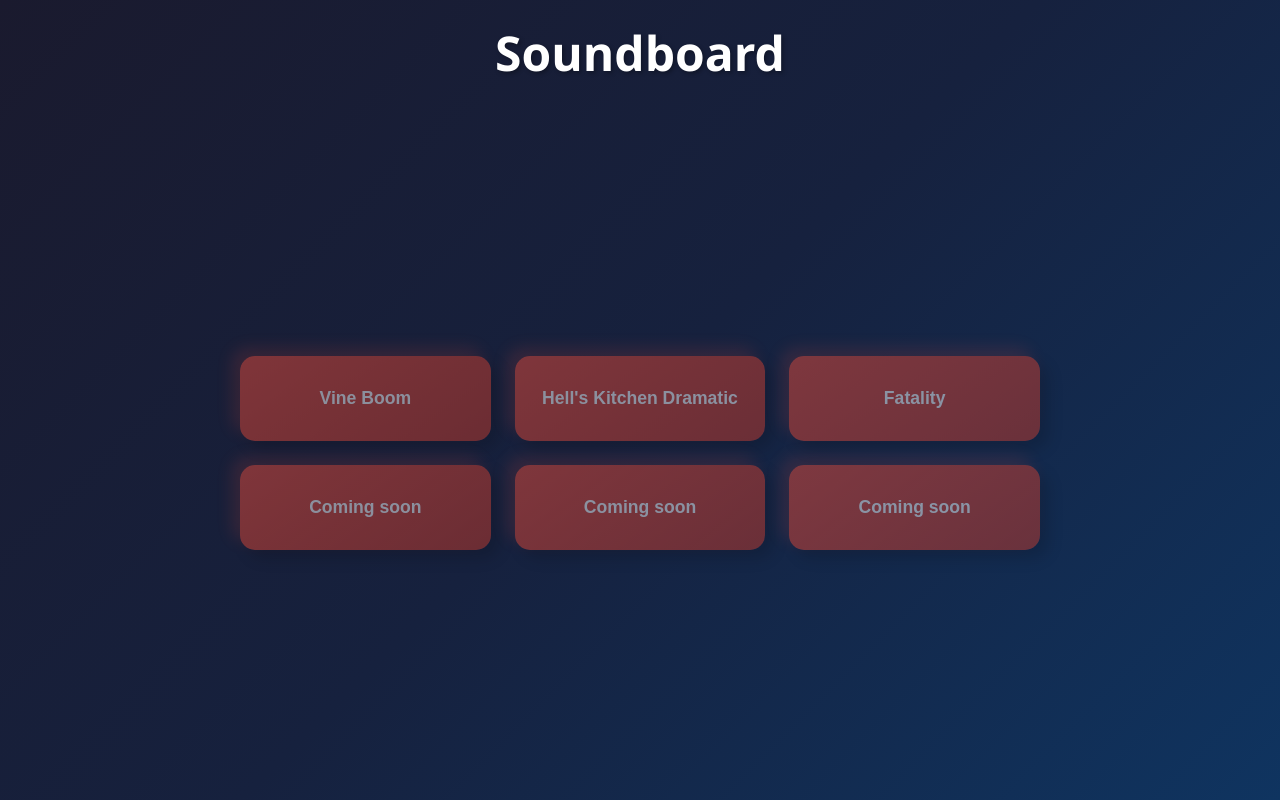
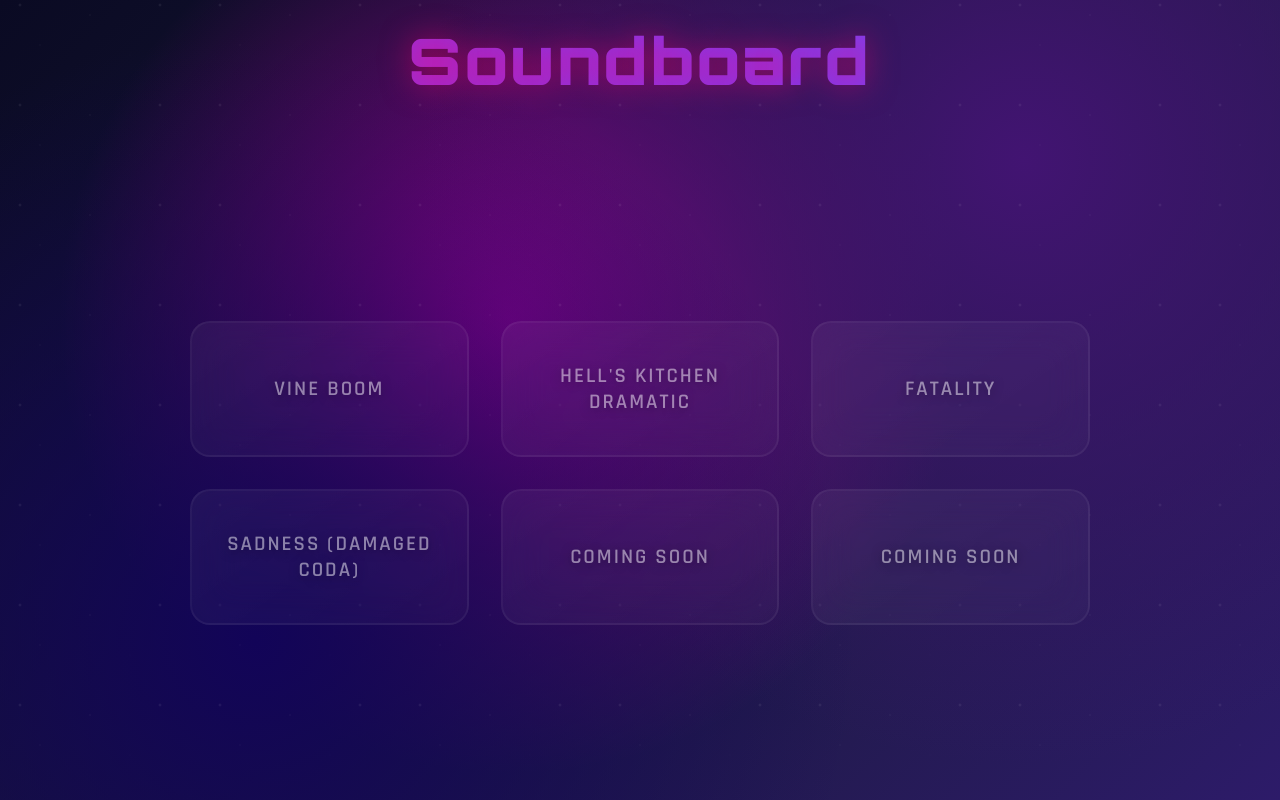
Before and after one commit to sshb4/soundboard, a plain HTML site: page index.html in a window 1280 px wide. Drawn offline with Linux system fonts and the light colour scheme.

Commit message:
cheesy style + add sounds

```diff
--- a/index.html
+++ b/index.html
@@ -25,7 +25,7 @@
                     <span class="sound-title">Fatality</span>
                 </button>
                 <button class="sound-btn" data-sound="sound4">
-                    <span class="sound-title">Coming soon</span>
+                    <span class="sound-title">Sadness (damaged coda)</span>
                 </button>
                 <button class="sound-btn" data-sound="sound5">
                     <span class="sound-title">Coming soon</span>
@@ -48,7 +48,7 @@
                 'sound1': 'sounds/vine-boom-sound-effect.mp3',
                 'sound2': 'sounds/hellskitchen.mp3',
                 'sound3': 'sounds/fatality.mp3',
-                'sound4': 'sounds/sound4.mp3',
+                'sound4': 'sounds/damagedcoda.mp3',
                 'sound5': 'sounds/sound5.mp3',
                 'sound6': 'sounds/sound6.mp3',
                 'sound7': 'sounds/sound7.mp3',
--- a/styles.css
+++ b/styles.css
@@ -1,3 +1,6 @@
+/* Import Google Fonts */
+@import url('https://fonts.googleapis.com/css2?family=Orbitron:wght@400;700;900&family=Rajdhani:wght@300;400;500;600;700&display=swap');
+
 /* Reset and base styles */
 * {
     margin: 0;
@@ -6,10 +9,42 @@
 }
 
 body {
-    font-family: 'Segoe UI', Tahoma, Geneva, Verdana, sans-serif;
-    background: linear-gradient(135deg, #1a1a2e 0%, #16213e 50%, #0f3460 100%);
+    font-family: 'Rajdhani', sans-serif;
+    background:
+        radial-gradient(circle at 20% 80%, #120458 0%, transparent 50%),
+        radial-gradient(circle at 80% 20%, #421472 0%, transparent 50%),
+        radial-gradient(circle at 40% 40%, #8B008B 0%, transparent 50%),
+        linear-gradient(135deg, #0a0a23 0%, #1a1a3a 50%, #2d1b69 100%);
     min-height: 100vh;
-    color: #333;
+    color: #fff;
+    overflow-x: hidden;
+    position: relative;
+}
+
+/* Animated background particles */
+body::before {
+    content: '';
+    position: fixed;
+    top: 0;
+    left: 0;
+    width: 100%;
+    height: 100%;
+    background-image:
+        radial-gradient(2px 2px at 20px 30px, #fff, transparent),
+        radial-gradient(2px 2px at 40px 70px, rgba(255,255,255,0.3), transparent),
+        radial-gradient(1px 1px at 90px 40px, #fff, transparent),
+        radial-gradient(1px 1px at 130px 80px, rgba(255,255,255,0.3), transparent),
+        radial-gradient(2px 2px at 160px 30px, #fff, transparent);
+    background-repeat: repeat;
+    background-size: 200px 100px;
+    animation: sparkle 20s linear infinite;
+    pointer-events: none;
+    opacity: 0.1;
+}
+
+@keyframes sparkle {
+    from { transform: translateY(0); }
+    to { transform: translateY(-100px); }
 }
 
 .container {
@@ -24,21 +59,38 @@ body {
 /* Header styles */
 header {
     text-align: center;
-    margin-bottom: 2rem;
+    margin-bottom: 3rem;
     color: white;
+    position: relative;
+    z-index: 2;
 }
 
 header h1 {
-    font-size: 3rem;
-    font-weight: bold;
-    text-shadow: 2px 2px 4px rgba(0, 0, 0, 0.3);
-    margin-bottom: 0.5rem;
+    font-family: 'Orbitron', monospace;
+    font-size: 4rem;
+    font-weight: 900;
+    background: linear-gradient(45deg, #ff006e, #8338ec, #3a86ff, #06ffa5);
+    background-size: 400% 400%;
+    -webkit-background-clip: text;
+    -webkit-text-fill-color: transparent;
+    background-clip: text;
+    animation: gradientShift 3s ease-in-out infinite alternate;
+    text-shadow: 0 0 30px rgba(255, 0, 110, 0.5);
+    margin-bottom: 1rem;
+    letter-spacing: 3px;
+}
+
+@keyframes gradientShift {
+    0% { background-position: 0% 50%; }
+    100% { background-position: 100% 50%; }
 }
 
 header p {
-    font-size: 1.2rem;
-    opacity: 0.9;
-    text-shadow: 1px 1px 2px rgba(0, 0, 0, 0.3);
+    font-size: 1.4rem;
+    font-weight: 300;
+    opacity: 0.8;
+    text-shadow: 0 2px 10px rgba(0, 0, 0, 0.5);
+    letter-spacing: 1px;
 }
 
 /* Main soundboard area */
@@ -51,90 +103,205 @@ header p {
 
 .sound-grid {
     display: grid;
-    grid-template-columns: repeat(auto-fit, minmax(200px, 1fr));
-    gap: 1.5rem;
+    grid-template-columns: repeat(auto-fit, minmax(220px, 1fr));
+    gap: 2rem;
     width: 100%;
-    max-width: 800px;
+    max-width: 900px;
+    perspective: 1000px;
 }
 
 /* Sound button styles */
 .sound-btn {
-    background: linear-gradient(145deg, #e74c3c, #c0392b);
-    border: none;
-    border-radius: 15px;
-    padding: 2rem 1rem;
+    background: linear-gradient(145deg, rgba(255, 255, 255, 0.1), rgba(255, 255, 255, 0.05));
+    border: 2px solid rgba(255, 255, 255, 0.1);
+    border-radius: 20px;
+    padding: 2.5rem 1.5rem;
     cursor: pointer;
-    transition: all 0.3s ease;
-    box-shadow:
-        8px 8px 16px rgba(0, 0, 0, 0.3),
-        -8px -8px 16px rgba(231, 76, 60, 0.3);
+    transition: all 0.4s cubic-bezier(0.25, 0.8, 0.25, 1);
+    backdrop-filter: blur(20px);
     position: relative;
     overflow: hidden;
     color: white;
+    font-family: 'Rajdhani', sans-serif;
+    font-weight: 500;
+    text-transform: uppercase;
+    letter-spacing: 2px;
+    transform-style: preserve-3d;
+}
+
+/* Glowing border effect */
+.sound-btn::before {
+    content: '';
+    position: absolute;
+    top: 0;
+    left: 0;
+    right: 0;
+    bottom: 0;
+    border-radius: 20px;
+    padding: 2px;
+    background: linear-gradient(45deg, #ff006e, #8338ec, #3a86ff, #06ffa5);
+    background-size: 400% 400%;
+    animation: borderGlow 3s ease infinite;
+    -webkit-mask: linear-gradient(#fff 0 0) content-box, linear-gradient(#fff 0 0);
+    -webkit-mask-composite: exclude;
+    mask: linear-gradient(#fff 0 0) content-box, linear-gradient(#fff 0 0);
+    mask-composite: exclude;
+    opacity: 0;
+    transition: opacity 0.3s ease;
+}
+
+@keyframes borderGlow {
+    0%, 100% { background-position: 0% 50%; }
+    50% { background-position: 100% 50%; }
+}
+
+.sound-btn:hover::before {
+    opacity: 1;
 }
 
 .sound-btn:hover {
-    transform: translateY(-2px);
+    transform: translateY(-8px) rotateX(5deg);
     box-shadow:
-        10px 10px 20px rgba(0, 0, 0, 0.4),
-        -10px -10px 20px rgba(231, 76, 60, 0.4);
-    background: linear-gradient(145deg, #f39c12, #e67e22);
+        0 20px 40px rgba(0, 0, 0, 0.4),
+        0 0 50px rgba(255, 0, 110, 0.3),
+        inset 0 1px 0 rgba(255, 255, 255, 0.2);
+    border-color: rgba(255, 255, 255, 0.3);
+    background: linear-gradient(145deg, rgba(255, 255, 255, 0.2), rgba(255, 255, 255, 0.1));
 }
 
-.sound-btn:active,
-.sound-btn.playing {
-    transform: translateY(1px);
-    box-shadow:
-        4px 4px 8px rgba(0, 0, 0, 0.4),
-        -4px -4px 8px rgba(231, 76, 60, 0.2);
-    background: linear-gradient(145deg, #c0392b, #a93226);
+.sound-btn:active {
+    transform: translateY(-4px) rotateX(2deg);
+    transition: all 0.1s ease;
 }
 
 .sound-btn.playing {
-    background: linear-gradient(145deg, #27ae60, #229954);
+    background: linear-gradient(145deg, rgba(6, 255, 165, 0.3), rgba(6, 255, 165, 0.1));
+    border-color: #06ffa5;
     box-shadow:
-        4px 4px 8px rgba(0, 0, 0, 0.4),
-        -4px -4px 8px rgba(39, 174, 96, 0.2);
+        0 0 50px rgba(6, 255, 165, 0.6),
+        0 0 100px rgba(6, 255, 165, 0.3),
+        inset 0 1px 0 rgba(255, 255, 255, 0.3);
+    animation: pulse 1.5s ease-in-out infinite alternate;
+}
+
+@keyframes pulse {
+    from {
+        box-shadow:
+            0 0 30px rgba(6, 255, 165, 0.6),
+            0 0 60px rgba(6, 255, 165, 0.3),
+            inset 0 1px 0 rgba(255, 255, 255, 0.3);
+    }
+    to {
+        box-shadow:
+            0 0 50px rgba(6, 255, 165, 0.8),
+            0 0 100px rgba(6, 255, 165, 0.5),
+            inset 0 1px 0 rgba(255, 255, 255, 0.3);
+    }
 }
 
 .sound-title {
-    font-size: 1.1rem;
+    font-size: 1.3rem;
     font-weight: 600;
     display: block;
+    position: relative;
+    z-index: 2;
+    text-shadow: 0 2px 10px rgba(0, 0, 0, 0.5);
+}
+
+/* Particle effect for buttons */
+.sound-btn::after {
+    content: '';
+    position: absolute;
+    top: 50%;
+    left: 50%;
+    width: 0;
+    height: 0;
+    border-radius: 50%;
+    background: radial-gradient(circle, rgba(255, 255, 255, 0.8) 0%, transparent 70%);
+    transform: translate(-50%, -50%);
+    transition: all 0.6s ease;
+    opacity: 0;
+}
+
+.sound-btn:active::after {
+    width: 300px;
+    height: 300px;
+    opacity: 0.3;
+    transition: all 0.1s ease;
 }
 
 
 
-/* Responsive design */
+/* Enhanced responsive design */
 @media (max-width: 768px) {
     .container {
         padding: 1rem;
     }
 
     header h1 {
-        font-size: 2rem;
+        font-size: 2.5rem;
+        letter-spacing: 2px;
     }
 
     .sound-grid {
-        grid-template-columns: repeat(auto-fit, minmax(150px, 1fr));
-        gap: 1rem;
+        grid-template-columns: repeat(auto-fit, minmax(180px, 1fr));
+        gap: 1.5rem;
     }
 
     .sound-btn {
-        padding: 1.5rem 0.75rem;
+        padding: 2rem 1rem;
+    }
+
+    .sound-title {
+        font-size: 1.2rem;
     }
 }
 
 @media (max-width: 480px) {
     .sound-grid {
         grid-template-columns: repeat(2, 1fr);
+        gap: 1rem;
     }
 
     header h1 {
-        font-size: 1.5rem;
+        font-size: 2rem;
+        letter-spacing: 1px;
     }
 
     header p {
+        font-size: 1.1rem;
+    }
+
+    .sound-btn {
+        padding: 1.5rem 0.75rem;
+    }
+
+    .sound-title {
         font-size: 1rem;
+        letter-spacing: 1px;
     }
 }
+
+/* Cool scrollbar */
+::-webkit-scrollbar {
+    width: 8px;
+}
+
+::-webkit-scrollbar-track {
+    background: rgba(255, 255, 255, 0.1);
+}
+
+::-webkit-scrollbar-thumb {
+    background: linear-gradient(45deg, #ff006e, #8338ec);
+    border-radius: 10px;
+}
+
+::-webkit-scrollbar-thumb:hover {
+    background: linear-gradient(45deg, #8338ec, #3a86ff);
+}
+
+/* Selection styling */
+::selection {
+    background: rgba(255, 0, 110, 0.3);
+    color: white;
+}
```
Also changed, not shown: 1 other file.
